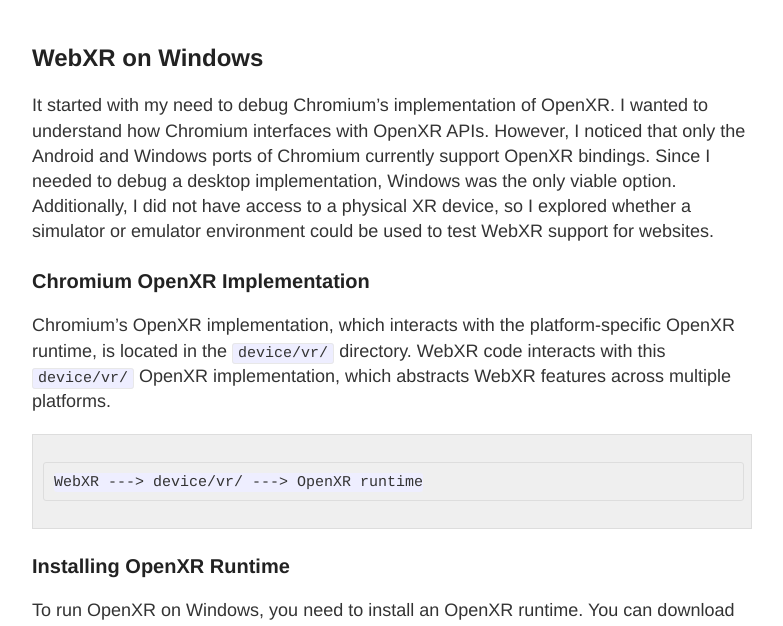
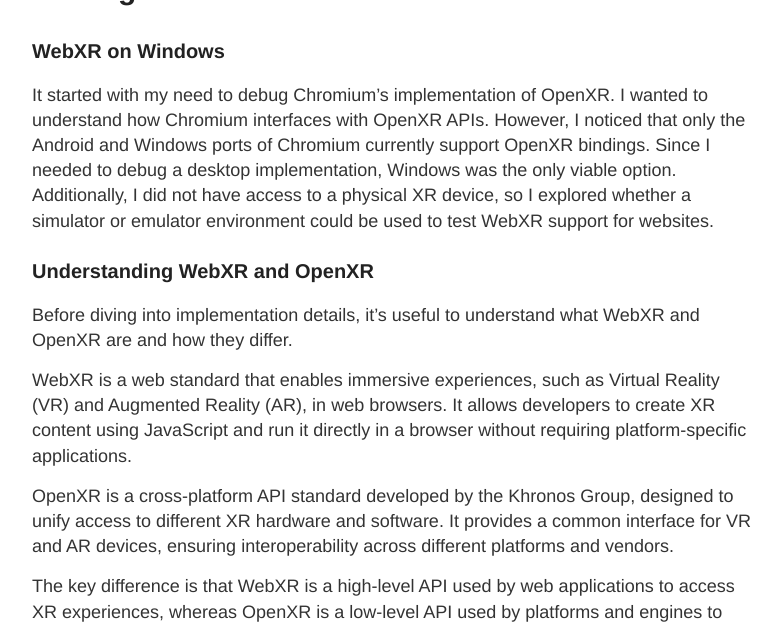
Before and after one commit to abhijeetk/blog, a Jekyll site: the page built from _posts/2025-03-02-WebXR-on-Windows.md, in a window 1280 px wide and 1400 px high, scrolled down 264 px. Shown: the top 626 px of the window, without its empty margins (248-1031 px from the left). Built offline with Jekyll 4.4.1, drawn with Linux system fonts in a browser that asks for light colours; some of the changed text lies outside the part shown.

Commit message:
Added conclusion and updated as per review

````diff
--- a/_posts/2025-03-02-WebXR-on-Windows.md
+++ b/_posts/2025-03-02-WebXR-on-Windows.md
@@ -1,16 +1,32 @@
 ---
 layout: post
-title: WebXR on Windows
+title: Testing WebXR on Windows
 ---
-## WebXR on Windows
+### WebXR on Windows
 
 It started with my need to debug Chromium's implementation of OpenXR. I wanted to understand how Chromium interfaces with OpenXR APIs. However, I noticed that only the Android and Windows ports of Chromium currently support OpenXR bindings. Since I needed to debug a desktop implementation, Windows was the only viable option. Additionally, I did not have access to a physical XR device, so I explored whether a simulator or emulator environment could be used to test WebXR support for websites.
+
+### Understanding WebXR and OpenXR
+
+Before diving into implementation details, it's useful to understand what WebXR and OpenXR are and how they differ.
+
+WebXR is a web standard that enables immersive experiences, such as Virtual Reality (VR) and Augmented Reality (AR),
+in web browsers. It allows developers to create XR content using JavaScript and run it directly in a browser
+without requiring platform-specific applications.
+
+OpenXR is a cross-platform API standard developed by the Khronos Group, designed to unify access to different
+XR hardware and software. It provides a common interface for VR and AR devices, ensuring interoperability across
+different platforms and vendors.
+
+The key difference is that WebXR is a high-level API used by web applications to access XR experiences, whereas
+OpenXR is a low-level API used by platforms and engines to communicate with XR hardware. WebXR implementations,
+such as the one in Chromium use OpenXR as the backend to interact with different XR runtimes.
 
 ### Chromium OpenXR Implementation
 Chromium's OpenXR implementation, which interacts with the platform-specific OpenXR runtime, is located in the `device/vr/` directory. WebXR code interacts with this `device/vr/` OpenXR implementation, which abstracts WebXR features across multiple platforms.
 
 ```
-WebXR ---> device/vr/ ---> OpenXR runtime
+WebXR ---> device/vr/ ---> OpenXR API ---> OpenXR runtime
 ```
 
 ### Installing OpenXR Runtime
@@ -50,3 +68,12 @@ When we call `navigator.xr.requestSession("immersive-vr");` from Javascript, bel
 
 
 ![callstack]({{ site.baseurl }}/images/WebXR-on-Windows/callstack.png "{{ page.title }}")
+
+### Conclusions
+With this setup, you can explore and debug WebXR applications on Windows even without a physical VR headset.
+The combination of Chromium’s OpenXR implementation and Microsoft’s Mixed Reality Simulator provides
+a practical way to test WebXR features and interactions.
+
+If you're interested in further experimenting, try developing a simple WebXR scene to validate your
+setup! Additionally, we plan to post more about Chromium's architecture on OpenXR and will link
+those posts here once they are ready.
````
Also changed, not shown: other parts of _posts/2025-03-02-WebXR-on-Windows.md (+3 -1 lines).
